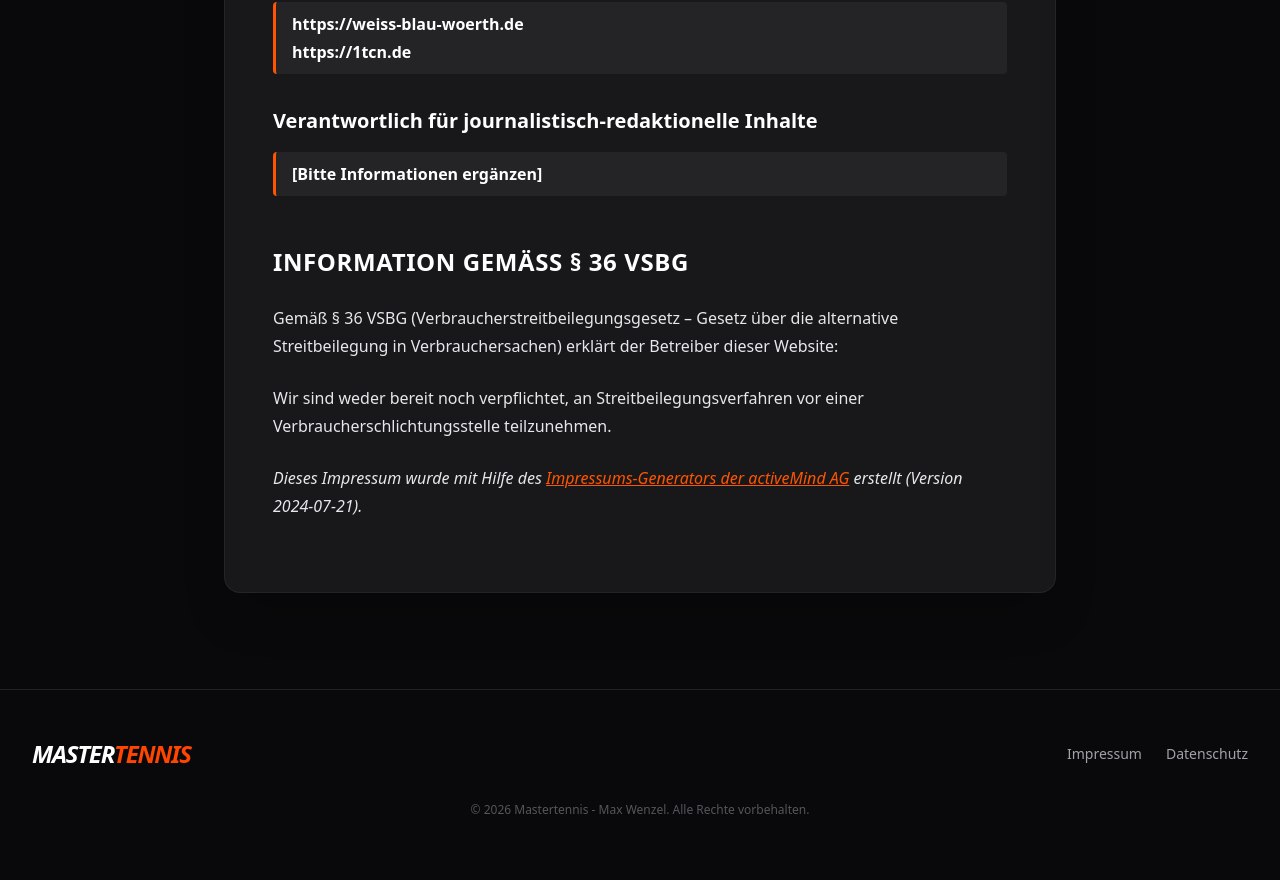
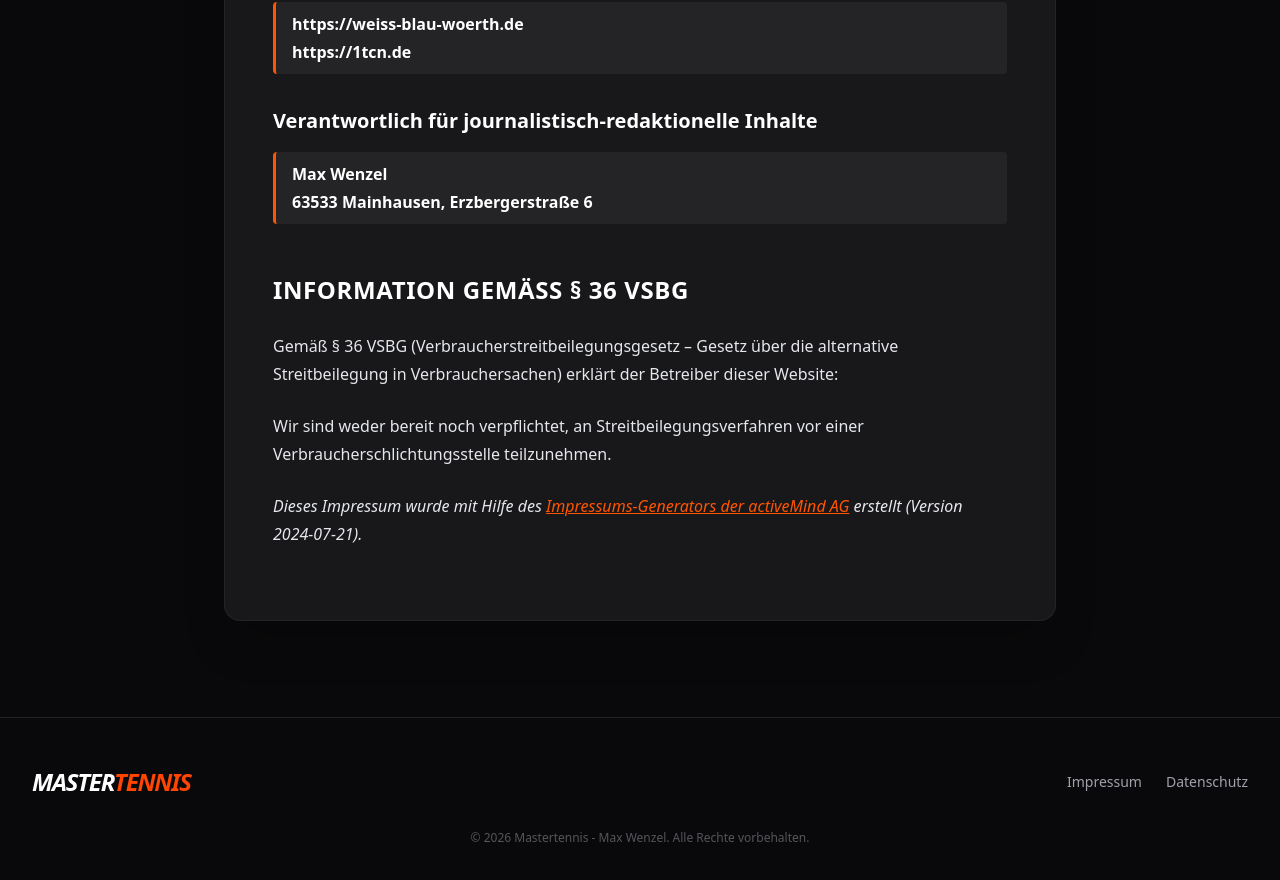
Before and after one commit to LukasW999/mastertennis-website, a SvelteKit app: page /impressum in a window 1280 px wide. Shown: the part 1153-2033 px from the top of the page. Built offline with nearby package versions, Linux system fonts and the light colour scheme.

Commit message:
Impressumsergänzung

```diff
--- a/src/routes/impressum/+page.svelte
+++ b/src/routes/impressum/+page.svelte
@@ -33,7 +33,7 @@
         <p class='generator_user_input'>https://weiss-blau-woerth.de<br />
         https://1tcn.de</p>
         <h3>Verantwortlich für journalistisch-redaktionelle Inhalte</h3>
-        <p class='generator_user_input'>[Bitte Informationen ergänzen]</p>
+        <p class='generator_user_input'>Max Wenzel<br />63533 Mainhausen, Erzbergerstraße 6</p>
         <h2>Information gemäß § 36 VSBG</h2>
         <p>Gemäß § 36 VSBG (Verbraucherstreitbeilegungsgesetz – Gesetz über die alternative Streitbeilegung in Verbrauchersachen) erklärt der Betreiber dieser Website:</p>
         <p>Wir sind weder bereit noch verpflichtet, an Streitbeilegungsverfahren vor einer Verbraucherschlichtungsstelle teilzunehmen.</p>
```
